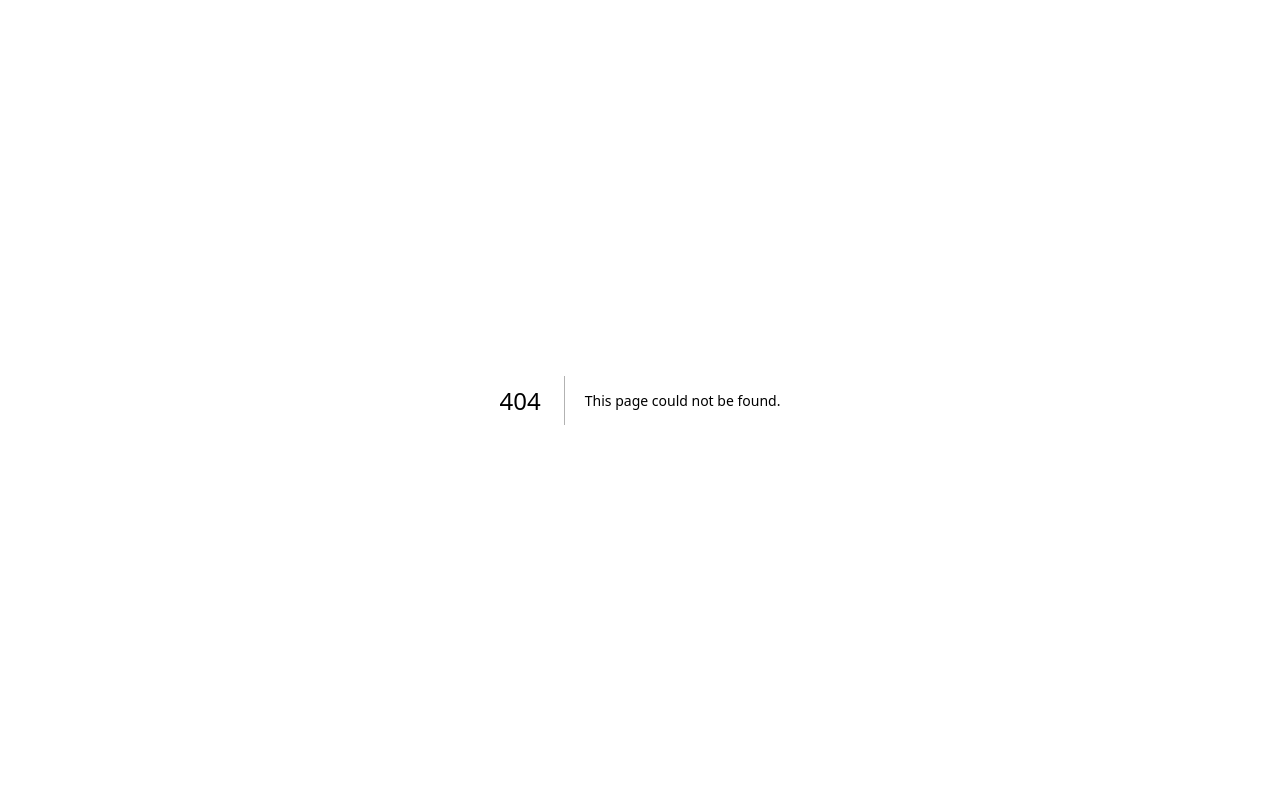
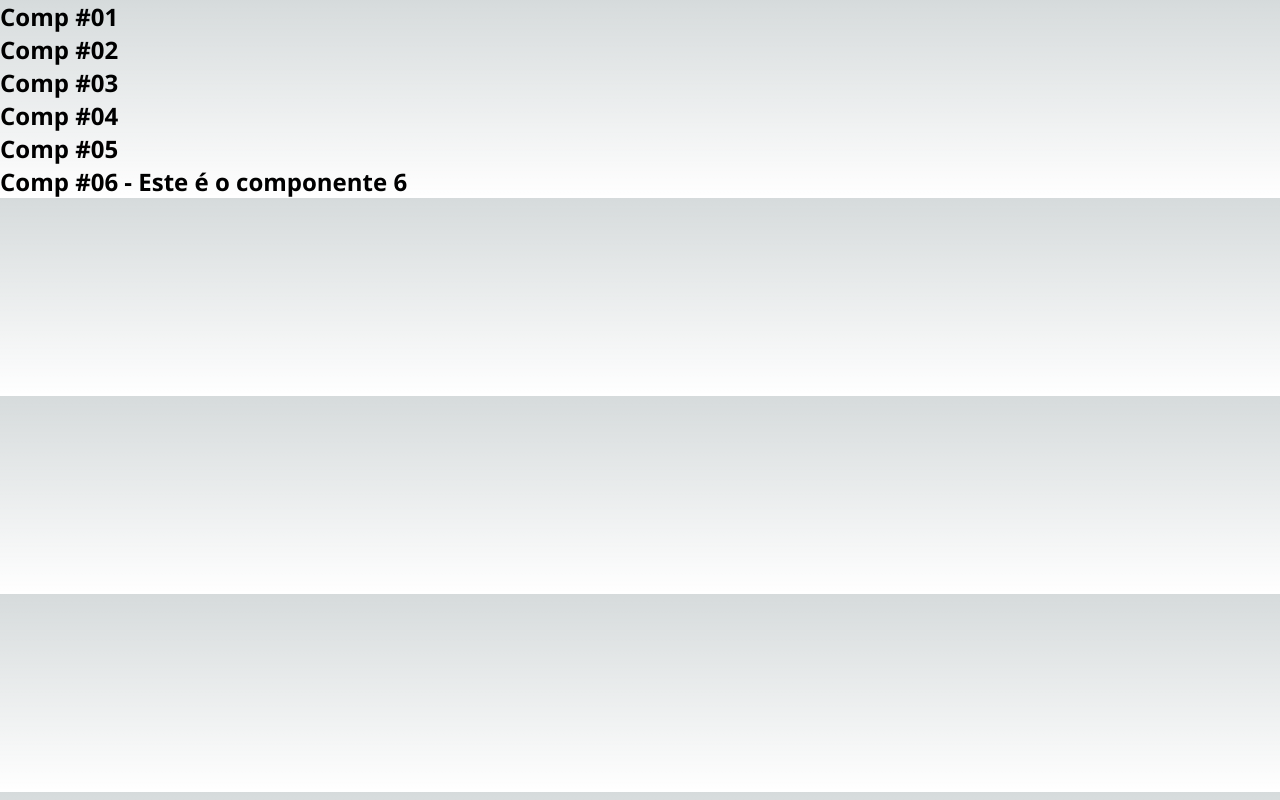
Before and after one commit to marcelolinck/exercicios-next, a Next.js app: page /modulo/teste in a window 1280 px wide. Before the commit this address had no page. Built offline with nearby package versions, Linux system fonts and the light colour scheme.

Commit message:
Trab. com varias formas de exportacao de consts

```diff
--- /dev/null
+++ b/components/modulo/funcionais.jsx
@@ -0,0 +1,49 @@
+//Se exportar como default a função, na hora de importar posso importar com qualquer nome que vai funcionar, mas por boa pratica, importamos
+//com o mesmo nome ou atle exportar como uma funcao anonima
+//Dá pra escolher uma das formas e padronizar em um projeto
+export function Comp1(){
+//export default function Comp1(){
+    return (
+            <div>
+                <h2>Comp #01</h2>
+            </div>
+        )
+}
+
+//Agora com uma funcao anonima
+export const Comp2 = function(){
+    return (
+        <div>
+            <h2>Comp #02</h2>
+        </div>
+    )
+}
+
+
+//Agora se foi exportado algo como padrao podemos fazer da seguinte forma
+export default function(){
+    return(
+        <div>
+            <h2>Comp #03</h2>
+        </div>
+    )
+}
+
+//Dentro de uma funcao arrow, náo precisa colocar o return pois está implicito no retorno.
+
+export const Comp4 = () => {
+    return <h2>Comp #04</h2>
+}
+
+const Comp5 = () => <h2>Comp #05</h2>
+
+const Comp6 = props => (
+    <div>
+        <h2>Comp #06 - {props.msg}</h2>
+    </div>
+)
+
+//Se pode exportar todos os componentes de uma vez dessa forma sem a necessidade de colocar o export em cada uma das constantes
+export {
+    Comp5, Comp6
+}
--- /dev/null
+++ b/pages/modulo/teste.jsx
@@ -0,0 +1,21 @@
+
+//Posso renomear uma funcao dessa forma colocando um as e o nome que eu quero
+//Outra coisa, quando o componente foi exportado como padrao, podemos importá-lo sem as chaves
+import Padrao, { Comp1 as Blabla, Comp2, Comp4, Comp5, Comp6 } from "@/components/modulo/funcionais"
+
+//Se foi exportado como default podemos importar o componente dessa forma sem as chaves
+//import Comp1  from "@/components/modulo/funcionais"
+
+export default function teste(){
+    return(
+        <div>
+            <Blabla />
+            <Comp2 />
+            <Padrao />
+            <Comp4 />
+            <Comp5 />
+            <Comp6 msg="Este é o componente 6" />
+        </div>
+    )
+
+}
```
